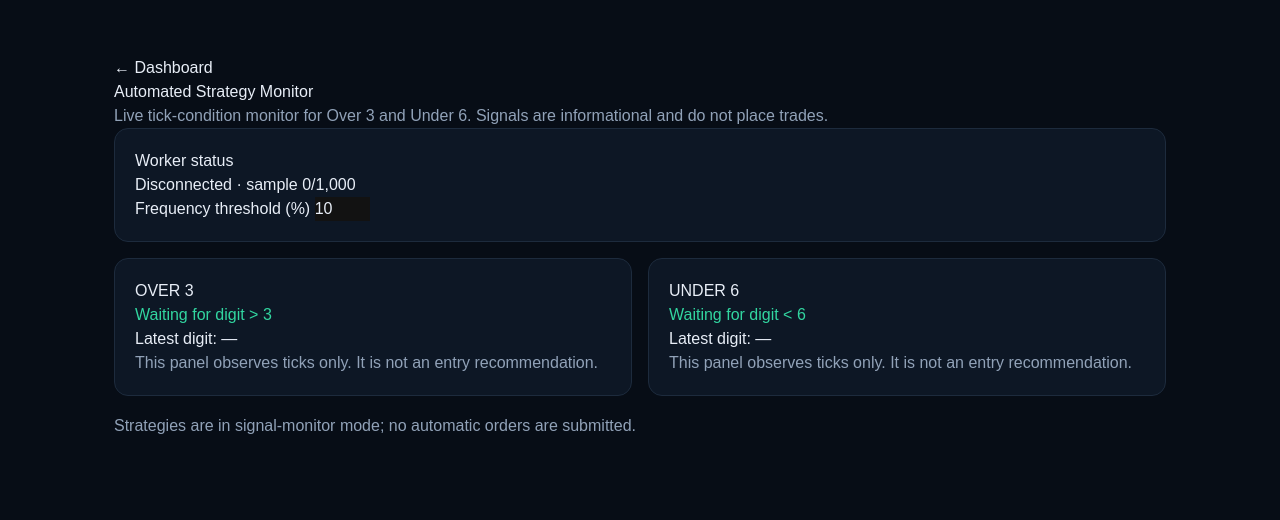
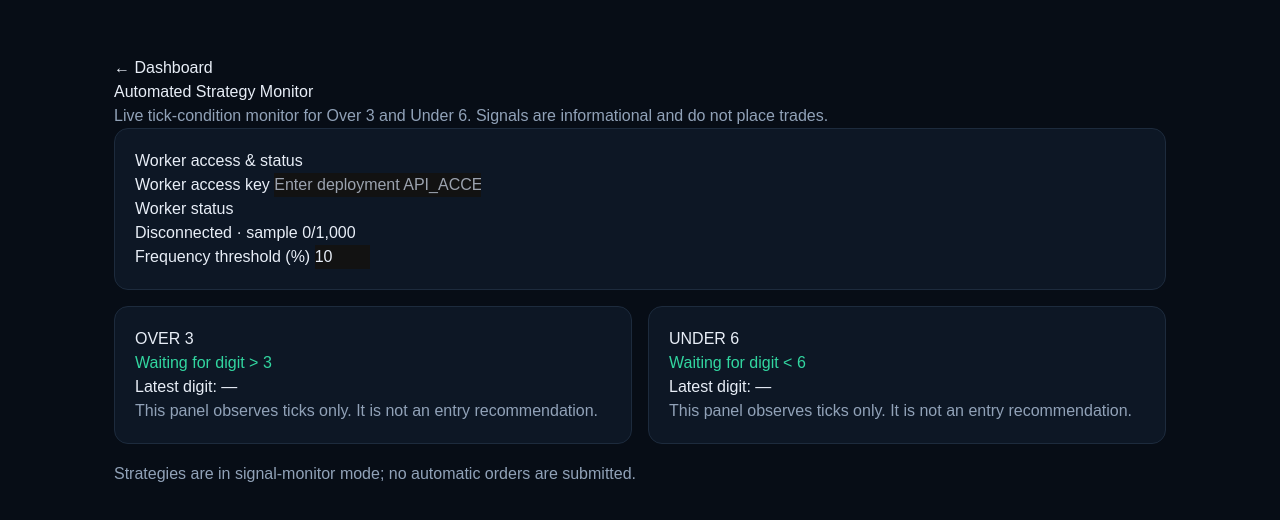
Before and after one commit to simonwamweag3-max/SMARTDERIVBOT, a Next.js app in the folder apps/web/: page /auto-strategy in a window 1280 px wide. Shown: the top 520 px of the page. Built offline with nearby package versions, Linux system fonts and the light colour scheme; no server answers.

Commit message:
fix(web): authenticate strategy monitor realtime connection

```diff
--- a/apps/web/app/auto-strategy/page.tsx
+++ b/apps/web/app/auto-strategy/page.tsx
@@ -3,8 +3,8 @@ import { useEffect, useState } from "react";
 import { io } from "socket.io-client";
 const API=(process.env.NEXT_PUBLIC_WORKER_URL||"http://localhost:4001").replace(/\/$/,"");
 export default function AutoStrategy(){
- const [connected,setConnected]=useState(false),[stats,setStats]=useState<any>(null),[threshold,setThreshold]=useState("10"),[notice,setNotice]=useState("Strategies are in signal-monitor mode; no automatic orders are submitted.");
- useEffect(()=>{const s=io(API);s.on("worker-status",v=>setConnected(Boolean(v?.connected)));s.on("stats",setStats);return()=>{s.disconnect();};},[]);
+ const [connected,setConnected]=useState(false),[stats,setStats]=useState<any>(null),[threshold,setThreshold]=useState("10"),[accessKey,setAccessKey]=useState(""),[notice,setNotice]=useState("Strategies are in signal-monitor mode; no automatic orders are submitted.");
+ useEffect(()=>{const s=io(API,{auth:{apiKey:accessKey}});s.on("worker-status",v=>setConnected(Boolean(v?.connected)));s.on("stats",setStats);return()=>{s.disconnect();};},[accessKey]);
  const over=stats?.currentDigit>3,under=stats?.currentDigit<6;
- return <main style={{maxWidth:1100,margin:"32px auto",padding:24}}><a href="/">← Dashboard</a><h1>Automated Strategy Monitor</h1><p className="muted">Live tick-condition monitor for Over 3 and Under 6. Signals are informational and do not place trades.</p><section className="panel"><h2>Worker status</h2><p>{connected?"Connected":"Disconnected"} · sample {stats?.count||0}/1,000</p><label>Frequency threshold (%) <input type="number" min="1" max="50" value={threshold} onChange={e=>setThreshold(e.target.value)}/></label></section><div style={{display:"grid",gridTemplateColumns:"repeat(auto-fit,minmax(280px,1fr))",gap:16,marginTop:16}}><section className="panel"><h2>OVER 3</h2><h3 className="mint">{over?"Digit trigger condition met":"Waiting for digit > 3"}</h3><p>Latest digit: {stats?.currentDigit??"—"}</p><p className="muted">This panel observes ticks only. It is not an entry recommendation.</p></section><section className="panel"><h2>UNDER 6</h2><h3 className="mint">{under?"Digit trigger condition met":"Waiting for digit < 6"}</h3><p>Latest digit: {stats?.currentDigit??"—"}</p><p className="muted">This panel observes ticks only. It is not an entry recommendation.</p></section></div><p role="status" className="muted" style={{marginTop:18}}>{notice}</p></main>;
+ return <main style={{maxWidth:1100,margin:"32px auto",padding:24}}><a href="/">← Dashboard</a><h1>Automated Strategy Monitor</h1><p className="muted">Live tick-condition monitor for Over 3 and Under 6. Signals are informational and do not place trades.</p><section className="panel"><h2>Worker access & status</h2><label>Worker access key <input type="password" autoComplete="off" value={accessKey} onChange={e=>setAccessKey(e.target.value)} placeholder="Enter deployment API_ACCESS_KEY"/></label><h2>Worker status</h2><p>{connected?"Connected":"Disconnected"} · sample {stats?.count||0}/1,000</p><label>Frequency threshold (%) <input type="number" min="1" max="50" value={threshold} onChange={e=>setThreshold(e.target.value)}/></label></section><div style={{display:"grid",gridTemplateColumns:"repeat(auto-fit,minmax(280px,1fr))",gap:16,marginTop:16}}><section className="panel"><h2>OVER 3</h2><h3 className="mint">{over?"Digit trigger condition met":"Waiting for digit > 3"}</h3><p>Latest digit: {stats?.currentDigit??"—"}</p><p className="muted">This panel observes ticks only. It is not an entry recommendation.</p></section><section className="panel"><h2>UNDER 6</h2><h3 className="mint">{under?"Digit trigger condition met":"Waiting for digit < 6"}</h3><p>Latest digit: {stats?.currentDigit??"—"}</p><p className="muted">This panel observes ticks only. It is not an entry recommendation.</p></section></div><p role="status" className="muted" style={{marginTop:18}}>{notice}</p></main>;
 }
```
